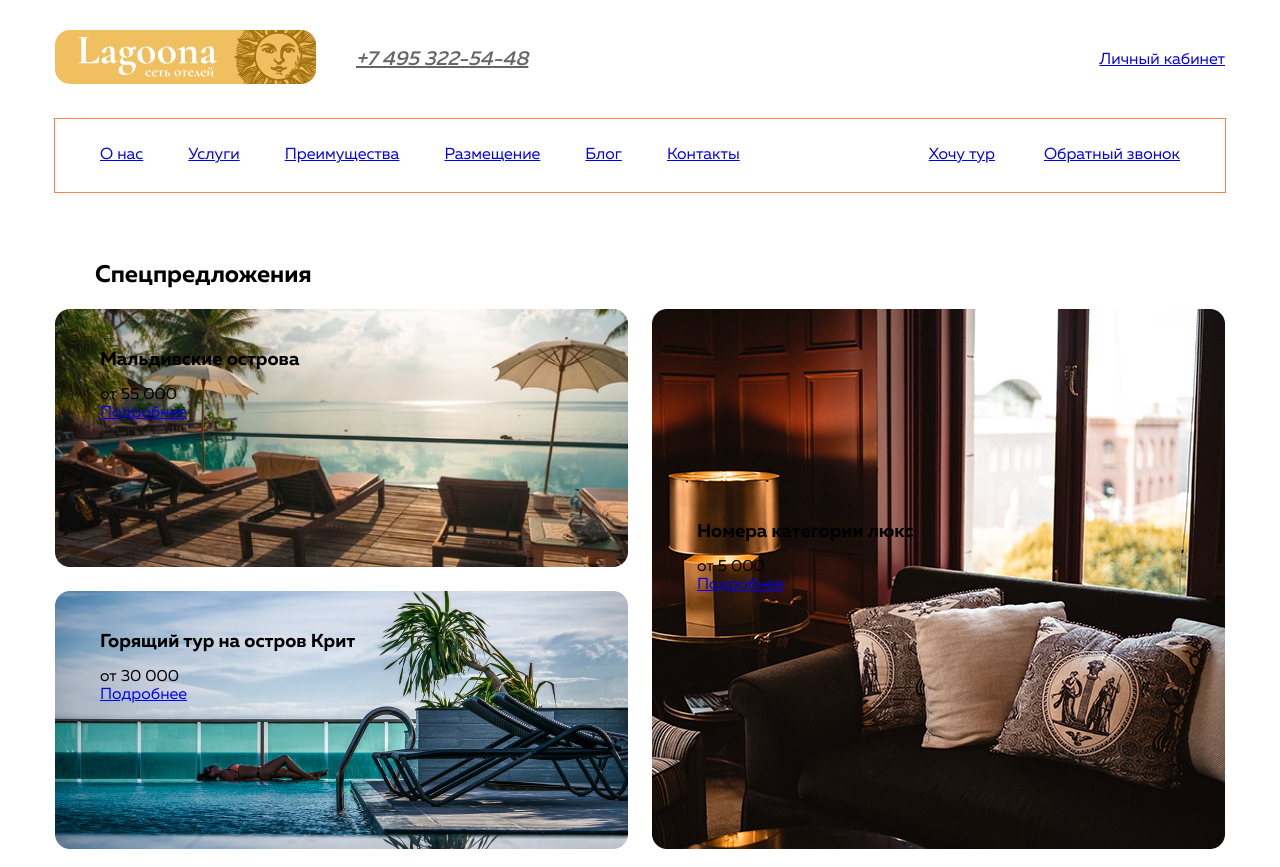
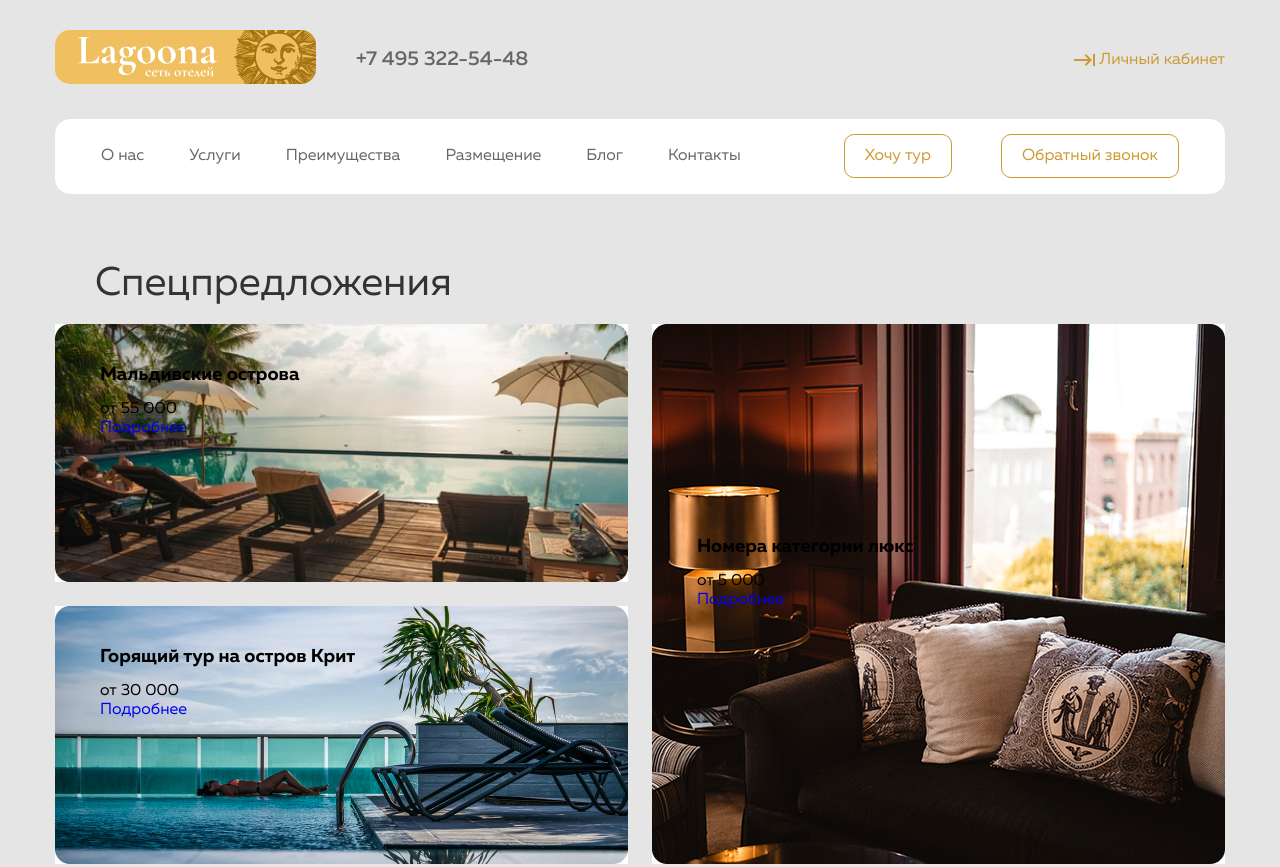
Before and after one commit to Lifanov1996/HotelLagoona, a plain HTML site: page index.html in a window 1280 px wide. Shown: the top 867 px of the page. Drawn offline with Linux system fonts and the light colour scheme.

Commit message:
added css fronts header

```diff
--- a/css/style.css
+++ b/css/style.css
@@ -45,7 +45,9 @@ img{
 body{
   min-width: 1200px;
   font-family: 'Muller', sans-serif;
+  background: #E5E5E5;
 }
+
 
 /*  Glob  */
 .list-reset{
@@ -74,10 +76,18 @@ body{
   margin: 0;
   margin-left: 40px;
   margin-bottom: 20px;
+  font-weight: 400;
+  font-size: 40px;
+  line-height: 40px;
+  color: #333333;
 }
 
 .section-offset{
   margin-bottom: 70px;
+}
+
+a{
+  text-decoration: none;
 }
 
 
@@ -100,8 +110,10 @@ body{
 }
 
 .header-menu{
-  outline: 1px solid coral;
   padding: 27px 45px;
+  background-color: #fff;
+  border: 1px solid #fff;
+  border-radius: 15px;
 }
 
 .header-list-item:not(:last-child){
@@ -113,10 +125,40 @@ body{
 }
 
 .header-number{
+  font-style: normal;
   font-weight: 500;
   font-size: 20px;
   line-height: 20px;
   color: #666666;
+}
+
+.header-ls{
+  font-weight: 400;
+  font-size: 16px;
+  line-height: 16px;
+  color: #CC9933;
+  background-image: url(/img/Header-1.svg);
+  background-repeat: no-repeat;
+  background-position: left center;
+  background-size: 21px 12px;
+  padding-left: 25px;
+}
+
+.header-link{
+  font-weight: 400;
+  font-size: 16px;
+  line-height: 16px;
+  color: #666666;
+}
+
+.header-btn-link{
+  font-weight: 400;
+  font-size: 16px;
+  line-height: 16px;
+  color: #CC9933;
+  border: 1px solid #CC9933;
+  border-radius: 10px;
+  padding: 13px 20px;
 }
 
 
--- a/index.html
+++ b/index.html
@@ -42,8 +42,8 @@
         </ul>
       </nav>
       <div class="header-btn flex-pos">
-        <a href="#хочутур" class="header-link header-list-item">Хочу тур</a>
-        <a href="#" class="header-link header-list-item">Обратный звонок</a>
+        <a href="#хочутур" class="header-btn-link header-list-item">Хочу тур</a>
+        <a href="#" class="header-btn-link header-list-item">Обратный звонок</a>
       </div>
   </div>
   </header>
```
